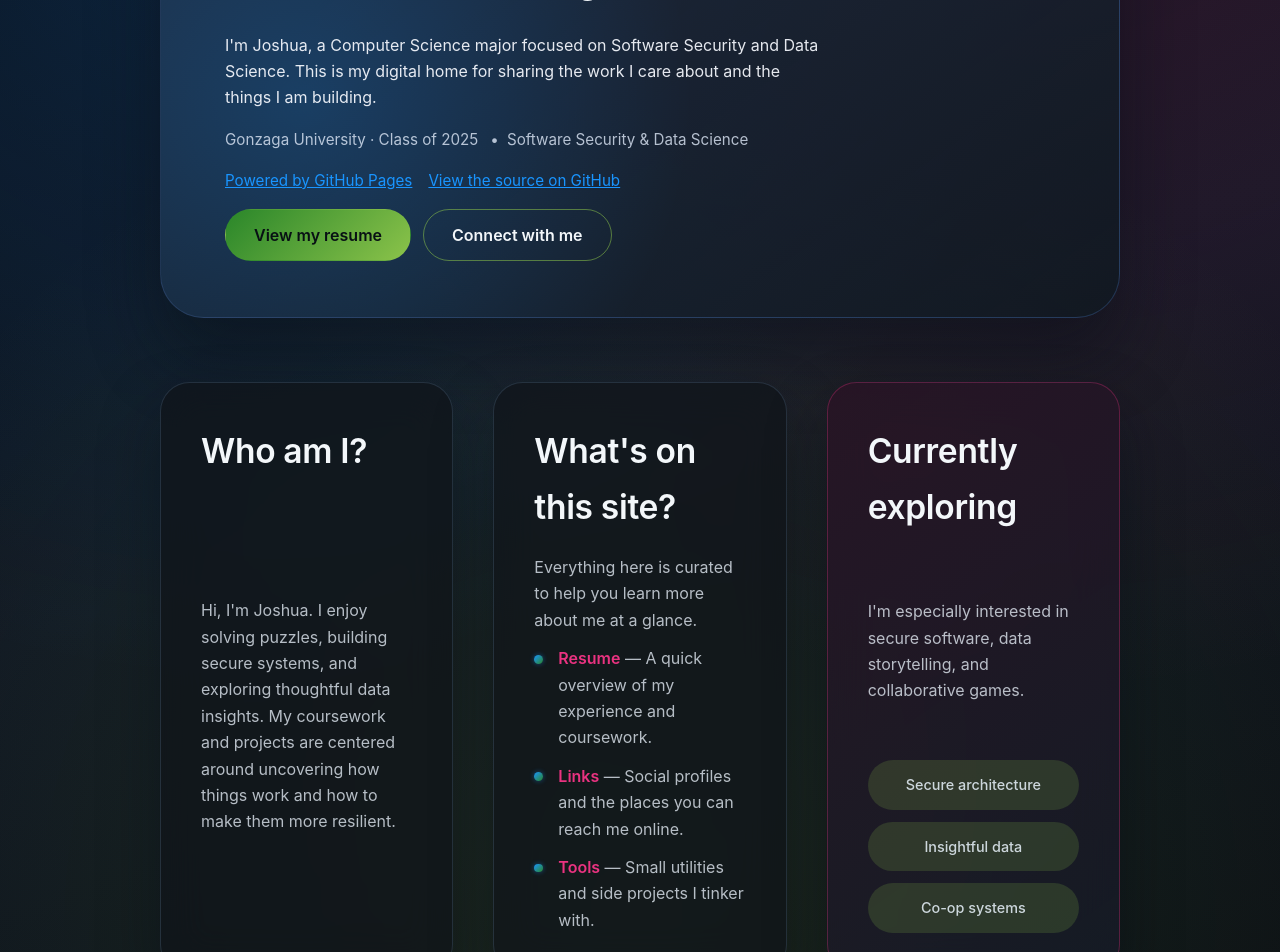
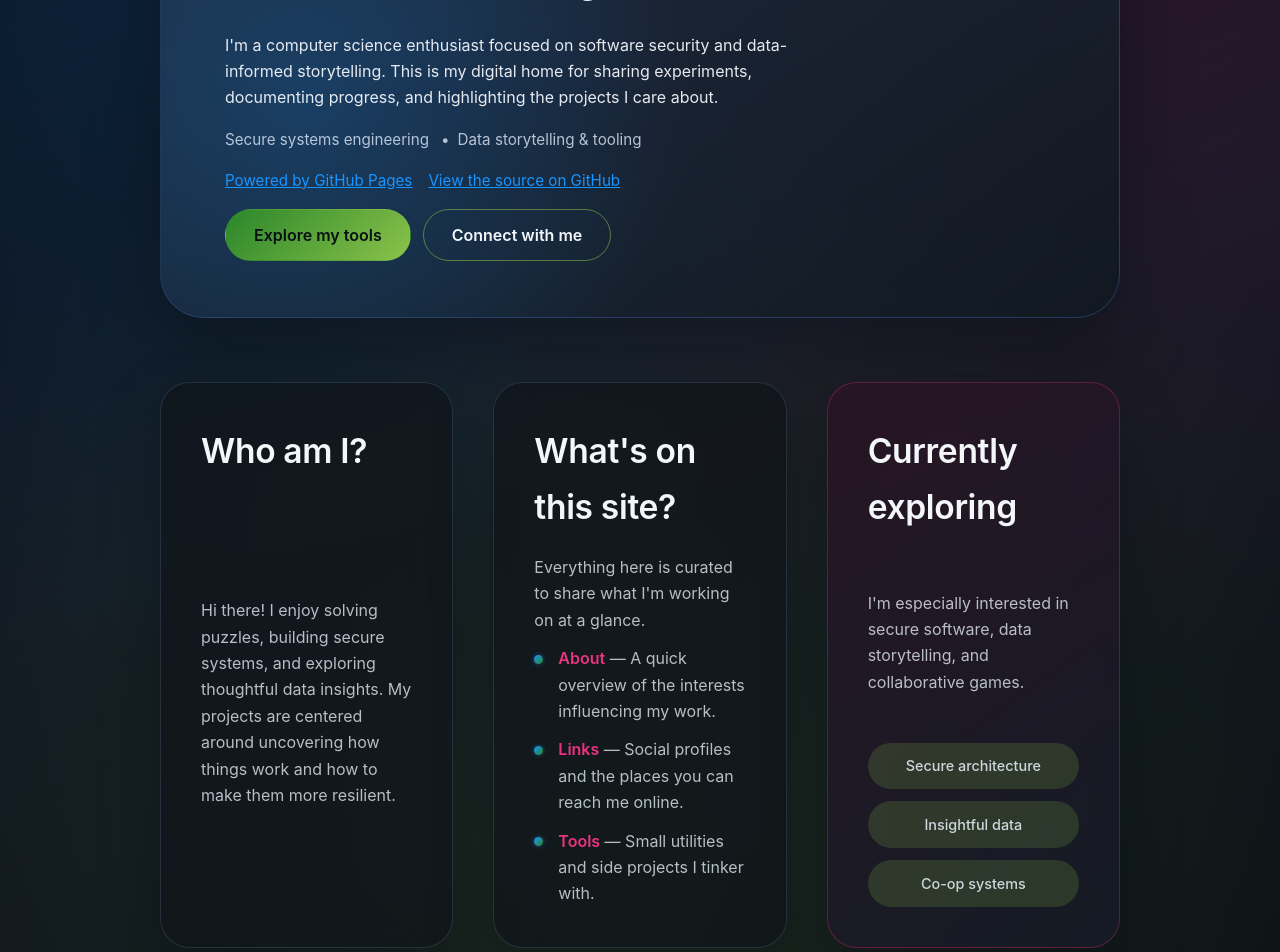
Before and after one commit to Kiwifan1/Kiwifan1.github.io, an Angular app: page / in a window 1280 px wide. Shown: the part 400-1352 px from the top of the page. Built offline with nearby package versions, Linux system fonts and the light colour scheme.

Commit message:
remove info

```diff
--- a/src/app/app.routes.ts
+++ b/src/app/app.routes.ts
@@ -2,7 +2,6 @@ import { Routes } from '@angular/router';
 import { Home } from './home/home';
 import { About } from './about/about';
 import { Links } from './links/links';
-import { Resume } from './resume/resume';
 import { Tools } from './tools/tools';
 import { Minecraft } from './tools/minecraft/minecraft';
 import { MekanismPlanner } from './tools/minecraft/mekanism/mekanism';
@@ -11,7 +10,6 @@ export const routes: Routes = [
   { path: '', component: Home },
   { path: 'about', component: About },
   { path: 'links', component: Links },
-  { path: 'resume', component: Resume },
   { path: 'tools', component: Tools },
   { path: 'tools/minecraft', component: Minecraft },
   { path: 'tools/minecraft/mekanism', component: MekanismPlanner },
--- a/src/app/home/home.html
+++ b/src/app/home/home.html
@@ -3,19 +3,20 @@
     <span class="hero-card__eyebrow">Welcome</span>
     <h1>Welcome to my website!</h1>
     <p>
-      I'm Joshua, a Computer Science major focused on Software Security and Data Science. This is
-      my digital home for sharing the work I care about and the things I am building.
+      I'm a computer science enthusiast focused on software security and data-informed storytelling.
+      This is my digital home for sharing experiments, documenting progress, and highlighting the
+      projects I care about.
     </p>
     <div class="hero-card__meta">
-      <span>Gonzaga University · Class of 2025</span>
-      <span>Software Security &amp; Data Science</span>
+      <span>Secure systems engineering</span>
+      <span>Data storytelling &amp; tooling</span>
     </div>
     <div class="hero-card__links">
       <a href="https://pages.github.com/" target="_blank" rel="noopener">Powered by GitHub Pages</a>
       <a href="https://github.com/Kiwifan1/Kiwifan1.github.io" target="_blank" rel="noopener">View the source on GitHub</a>
     </div>
     <div class="hero-card__actions">
-      <a class="button" routerLink="/resume">View my resume</a>
+      <a class="button" routerLink="/tools">Explore my tools</a>
       <a class="button button--ghost" routerLink="/links">Connect with me</a>
     </div>
   </section>
@@ -24,17 +25,17 @@
     <article class="section-card">
       <h2>Who am I?</h2>
       <p>
-        Hi, I'm Joshua. I enjoy solving puzzles, building secure systems, and exploring thoughtful
-        data insights. My coursework and projects are centered around uncovering how things work and
-        how to make them more resilient.
+        Hi there! I enjoy solving puzzles, building secure systems, and exploring thoughtful data
+        insights. My projects are centered around uncovering how things work and how to make them
+        more resilient.
       </p>
     </article>
 
     <article class="section-card">
       <h2>What's on this site?</h2>
-      <p>Everything here is curated to help you learn more about me at a glance.</p>
+      <p>Everything here is curated to share what I'm working on at a glance.</p>
       <ul>
-        <li><b>Resume</b> &mdash; A quick overview of my experience and coursework.</li>
+        <li><b>About</b> &mdash; A quick overview of the interests influencing my work.</li>
         <li><b>Links</b> &mdash; Social profiles and the places you can reach me online.</li>
         <li><b>Tools</b> &mdash; Small utilities and side projects I tinker with.</li>
       </ul>
--- a/src/app/links/links.html
+++ b/src/app/links/links.html
@@ -9,12 +9,6 @@
     <h2>Profiles</h2>
     <p>Pick your favorite platform and say hello.</p>
     <ul class="links-grid">
-      <li>
-        <a class="links-grid__item" href="https://www.linkedin.com/in/joshua-venable-3a778b209/" target="_blank" rel="noopener">
-          <span class="links-grid__title">LinkedIn</span>
-          <span class="links-grid__meta">Professional updates and experience snapshots.</span>
-        </a>
-      </li>
       <li>
         <a class="links-grid__item" href="https://github.com/kiwifan1" target="_blank" rel="noopener">
           <span class="links-grid__title">GitHub</span>
--- a/src/app/navbar/navbar.html
+++ b/src/app/navbar/navbar.html
@@ -11,7 +11,6 @@
         </li>
         <li><a routerLink="/about" routerLinkActive="is-active">About</a></li>
         <li><a routerLink="/links" routerLinkActive="is-active">Links</a></li>
-        <li><a routerLink="/resume" routerLinkActive="is-active">Resume</a></li>
         <li><a routerLink="/tools" routerLinkActive="is-active">Tools</a></li>
       </ul>
     </nav>
```
